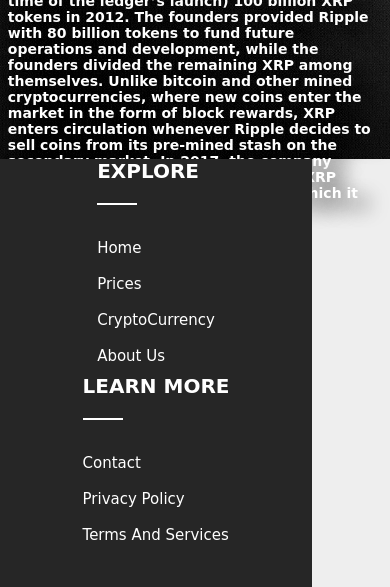
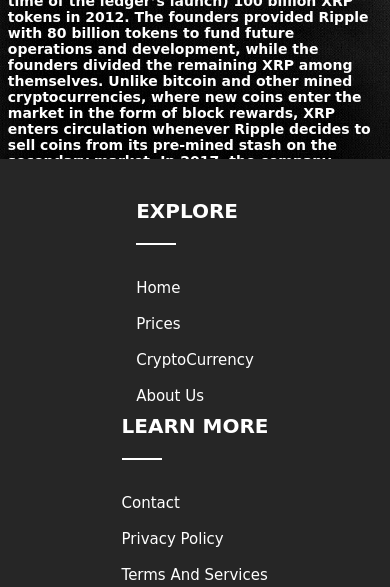
Before and after one commit to Anubhav-Jain05/market_insider, a plain HTML site: page XRP.html in a window 390 px wide. Shown: the part 685-1272 px from the top of the page. Drawn offline with nearby package versions, Linux system fonts and the light colour scheme; no server answers.

Commit message:
Update style.css

```diff
--- a/style.css
+++ b/style.css
@@ -1296,9 +1296,7 @@
   }
   @media (max-width: 1000px) {
     .footer {
-      max-width: 80%;
-      margin: 0;
-      padding: 0;
+
       }
     }
     .facilities{
```
